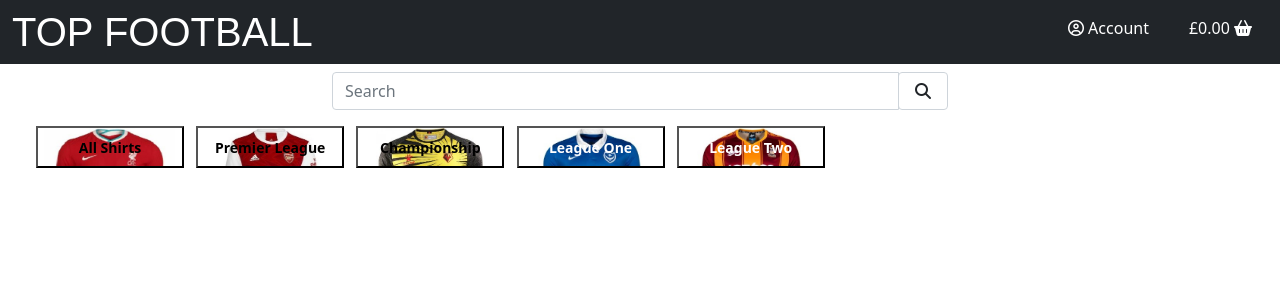
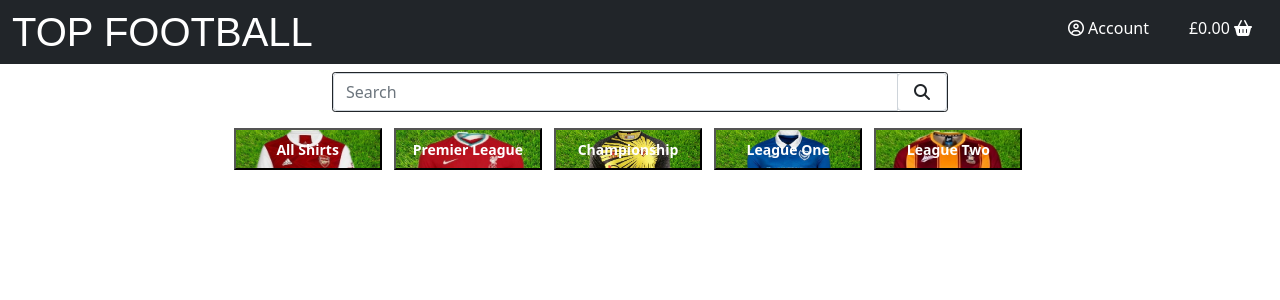
Before and after one commit to RyanLovell89/Top-Football, a Django app: page / in a window 1280 px wide. Shown: the top 300 px of the page. Run offline with Django 3.2, Linux system fonts and the light colour scheme; some libraries are stand-ins or nearby versions; some web fonts are replaced.

Commit message:
main header for desktop styled and images chaanged

```diff
--- a/static/css/base.css
+++ b/static/css/base.css
@@ -65,7 +65,7 @@
     font-size: 14px;
 }
 
-/* -------------- text color styling ---------------- */
+/* -------------- text color stylings ---------------- */
 
 .text-white {
     color: #fff;
--- a/templates/base.html
+++ b/templates/base.html
@@ -83,7 +83,7 @@
             <div class="row pt-2">
                 <div class="col-12 col-lg-6 offset-lg-3">
                     <form method="GET" action="">
-                        <div class="input-group w-100">
+                        <div class="input-group w-100 border border-dark rounded-1">
                             <input class="form-control" type="text" name="q" placeholder="Search">
                             <div class="input-group-append">
                                 <button class="form-control" type="submit">
--- a/templates/includes/main-nav.html
+++ b/templates/includes/main-nav.html
@@ -1,9 +1,11 @@
-<div class="container-fluid">
-    <div class="row bg-white">
+<div class="row bg-white w-100">
+
+    <div class="d-flex justify-content-center">
 
         <ul class= "list-inline list-unstyled">
+
             <li class="nav-item dropdown list-inline-item">
-                <button class="nav-link mt-2 text-black all-shirts-button-image" href="#" id="dropdownMenuButton" data-bs-toggle="dropdown" aria-haspopup="true" aria-expanded="false">
+                <button class="nav-link mt-2 text-white all-shirts-button-image" href="#" id="dropdownMenuButton" data-bs-toggle="dropdown" aria-haspopup="true" aria-expanded="false">
                     <a>
                         <strong>All Shirts</strong>
                     </a>
@@ -16,7 +18,7 @@
             </li>
 
             <li class="nav-item dropdown list-inline-item">
-                <button class="nav-link mt-2 text-black premier-league-button-image" href="#" id="dropdownMenuButton" data-bs-toggle="dropdown" aria-haspopup="true" aria-expanded="false">
+                <button class="nav-link mt-2 text-white premier-league-button-image" href="#" id="dropdownMenuButton" data-bs-toggle="dropdown" aria-haspopup="true" aria-expanded="false">
                     <a>
                     <strong>Premier League</strong>
                     </a>
@@ -30,7 +32,7 @@
             </li>
 
             <li class="nav-item dropdown list-inline-item">
-                <button class="nav-link mt-2 text-black championship-button-image" href="#" id="dropdownMenuButton" data-bs-toggle="dropdown" aria-haspopup="true" aria-expanded="false">
+                <button class="nav-link mt-2 text-white championship-button-image" href="#" id="dropdownMenuButton" data-bs-toggle="dropdown" aria-haspopup="true" aria-expanded="false">
                     <a>
                         <strong>Championship</strong>
                     </a>
@@ -72,5 +74,7 @@
             </li>
 
         </ul>
+
     </div>
+
 </div>
```
Also changed, not shown: media/all-shirts-button.jpg, media/championship-button.jpg, media/league-one-button.jpg, media/league-two-button.jpg, media/premier-league-button.jpg.
